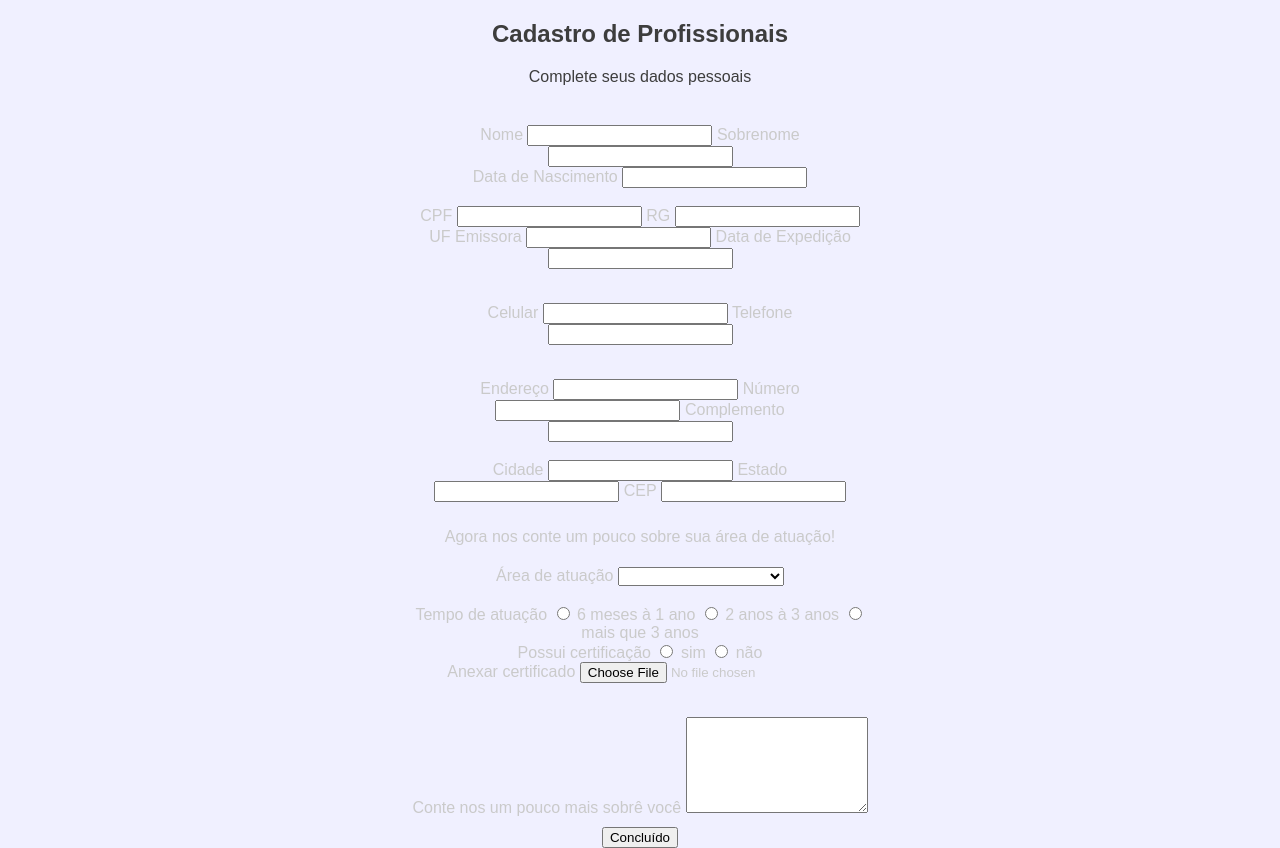
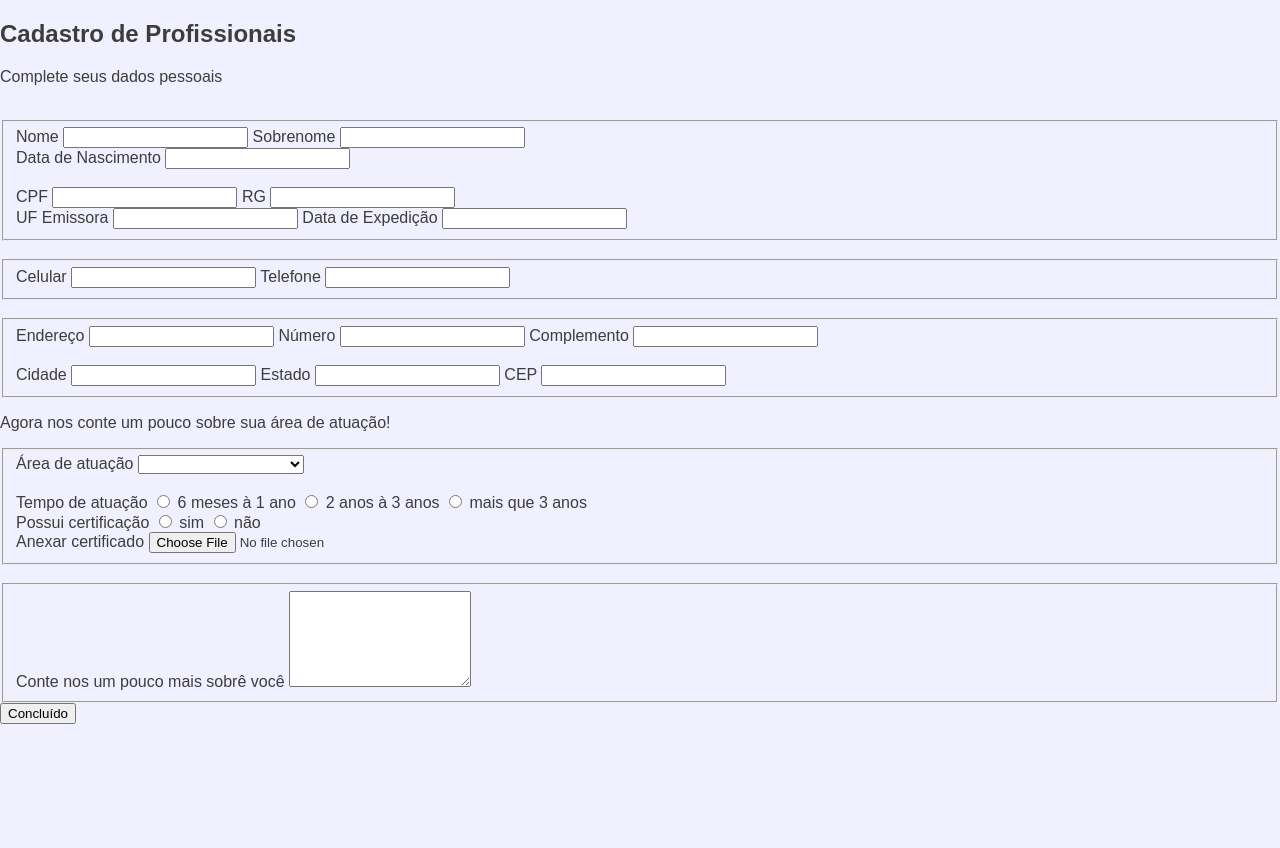
Before and after one commit to Curso-DS-Etec/valetudo_tcc, a PHP site: page /formularioProfissional.html in a window 1280 px wide. After the commit the page ends 724 px from the top, so only its background shows below. Run offline with PHP 8.4, Linux system fonts and the light colour scheme.

Commit message:
Update style.css
teste

```diff
--- a/front-end/css/style.css
+++ b/front-end/css/style.css
@@ -270,21 +270,3 @@ body {
         margin-left: 0;
     }
 }
-
-
-
-/*Formulario profissional*/
-
-fieldset {
-    border: 0;
-}
-
-.containerForm {
-    text-align: center;
-}
-
-form {
-    color: #cacaca;
-    max-width: 500px;
-    margin: auto;
-}
```
